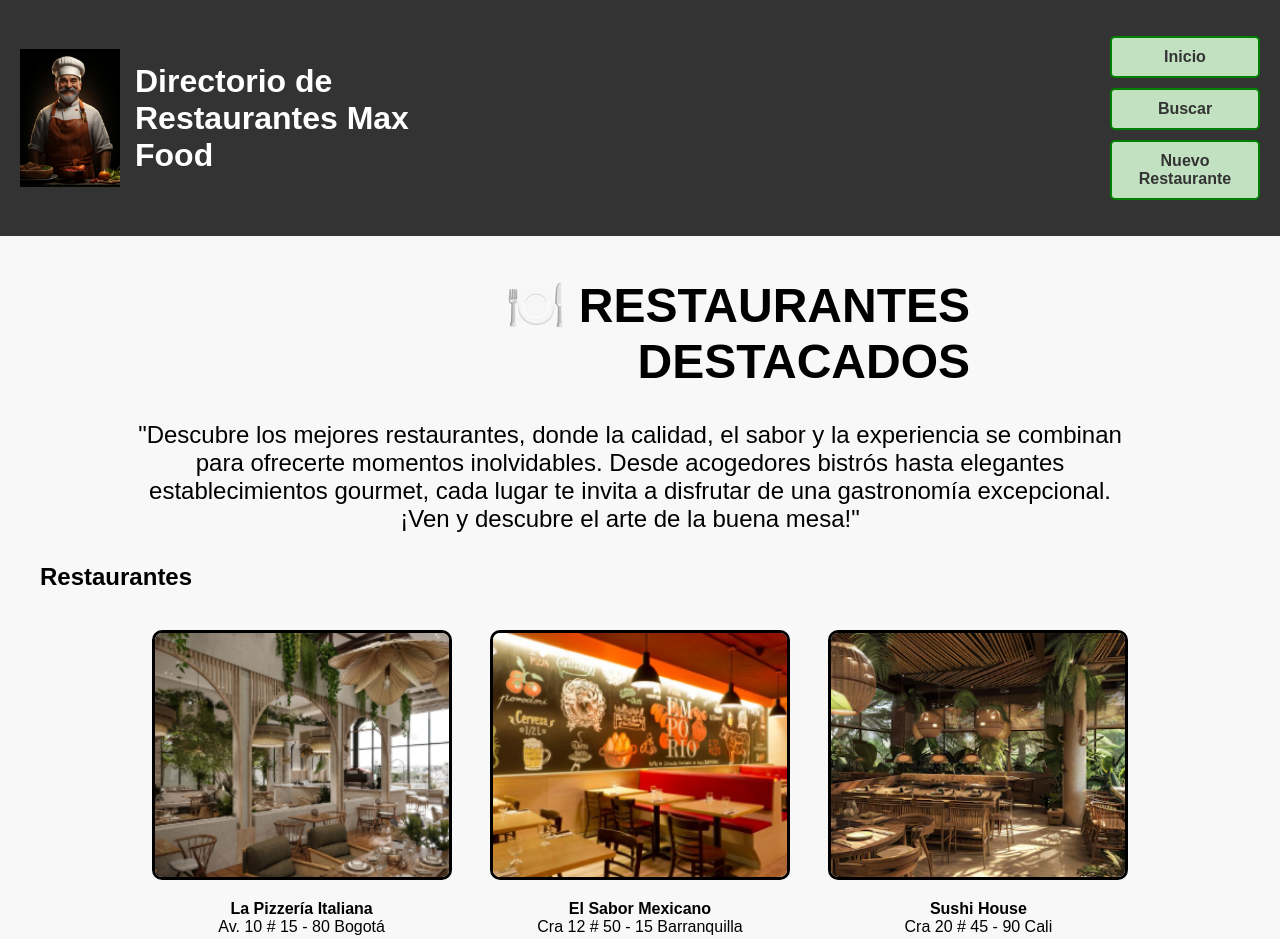
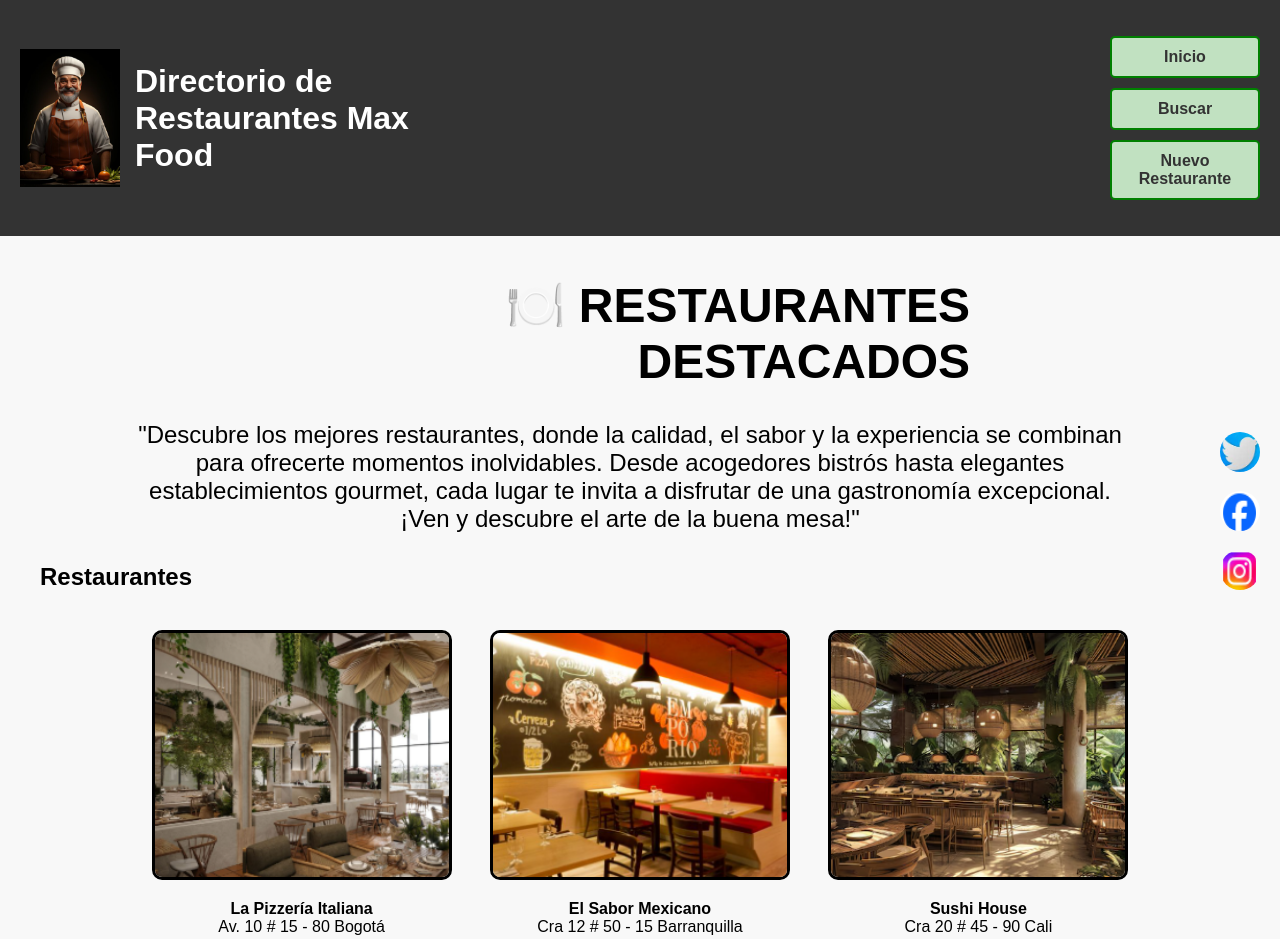
Before and after one commit to Nor121/Cocina, a plain HTML site: page index.html in a window 1280 px wide. Shown: the top 939 px of the page. Drawn offline with nearby package versions, Linux system fonts and the light colour scheme; files whose address does not match are found by name.

Commit message:
app cocina

```diff
--- a/index.html
+++ b/index.html
@@ -64,6 +64,18 @@
 
 <footer>
     <p>&copy; 2025 Directorio Gastronómico. Todos los derechos reservados.</p>
+    <div class="redes-sociales">
+        <a href="https://twitter.com/" target="_blank">
+            <img src="Pagarito.png" alt="Twitter">
+        </a>
+        <a href="https://facebook.com/" target="_blank">
+            <img src="Face.png" alt="Facebook">
+        </a>
+        <a href="https://instagram.com/" target="_blank">
+            <img src="ins.png" alt="Instagram">
+        </a>
+    </div>
+
 </footer>
 
 <script defer src="https://cdn.jsdelivr.net/npm/swiper/swiper-bundle.min.js"></script>
--- a/style.css
+++ b/style.css
@@ -595,3 +595,24 @@ body {
     transform: scale(1); /* Reduce el tamaño al 90% */
     transform-origin: top left; /* Asegura que el cambio sea uniforme */
 }
+.redes-sociales {
+    position: fixed;
+    right: 20px;
+    top: 50%;
+    transform: translateY(-50%);
+    display: flex;
+    flex-direction: column;
+    gap: 15px;
+}
+
+.redes-sociales a img {
+    width: 40px;
+    height: 40px;
+    border-radius: 50%; /* Bordes completamente redondeados */
+    transition: transform 0.3s ease, box-shadow 0.3s ease;
+}
+
+.redes-sociales a:hover img {
+    transform: scale(1.2);
+    box-shadow: 0px 0px 8px rgba(0, 0, 0, 0.3); /* Efecto de sombra al pasar el cursor */
+}
```
Also changed, not shown: Face.png (added), Pagarito.png (added), ins.png (added).
